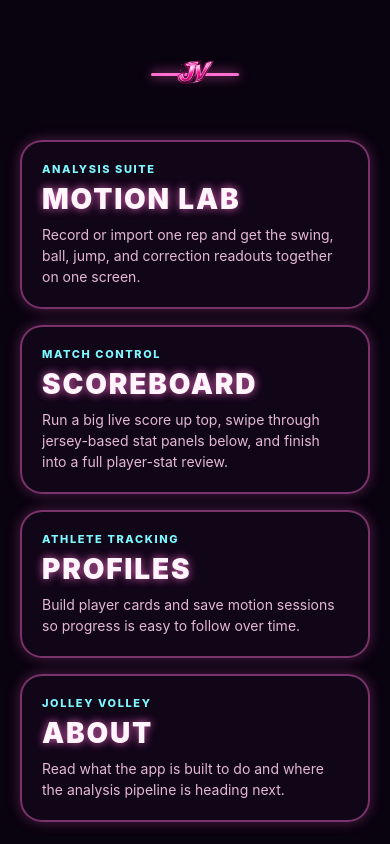
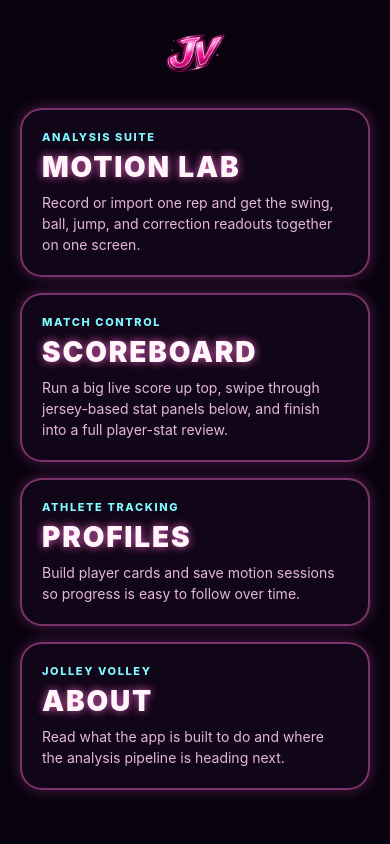
Before and after one commit to matthewelijahlogan/JolleyVolley, a React Native app: screen / in a window 390 px wide. Built offline with nearby package versions, Linux system fonts and the light colour scheme.

Commit message:
Tighten header spacing and enlarge logo

```diff
--- a/src/components/MenuHub.js
+++ b/src/components/MenuHub.js
@@ -93,7 +93,7 @@ const styles = StyleSheet.create({
   },
   content: {
     paddingHorizontal: spacing.lg,
-    paddingTop: spacing.xl,
+    paddingTop: spacing.sm,
     paddingBottom: spacing.xxl,
   },
   introCard: {
--- a/src/components/PageHeader.js
+++ b/src/components/PageHeader.js
@@ -1,6 +1,6 @@
 import {Image, Pressable, StyleSheet, View} from 'react-native';
 
-import {colors, spacing} from '../theme/theme';
+import {spacing} from '../theme/theme';
 
 const iconSource = require('../../assets/images/icon.png');
 
@@ -9,8 +9,7 @@ export function PageHeader({onHomePress}) {
 
   return (
     <View style={styles.header}>
-      <Pressable disabled={!canGoHome} onPress={onHomePress} style={styles.homeButton}>
-        <View pointerEvents="none" style={styles.iconLine} />
+      <Pressable disabled={!canGoHome} hitSlop={10} onPress={onHomePress} style={styles.homeButton}>
         <Image source={iconSource} resizeMode="contain" style={styles.icon} />
       </Pressable>
     </View>
@@ -20,35 +19,16 @@ export function PageHeader({onHomePress}) {
 const styles = StyleSheet.create({
   header: {
     alignItems: 'center',
-    marginBottom: spacing.lg,
+    marginBottom: spacing.xs,
   },
   homeButton: {
-    width: 92,
-    height: 92,
+    width: 120,
+    height: 88,
     alignItems: 'center',
     justifyContent: 'center',
   },
   icon: {
-    width: 64,
-    height: 64,
-    zIndex: 1,
-  },
-  iconLine: {
-    position: 'absolute',
-    left: 2,
-    right: 2,
-    top: '50%',
-    height: 3,
-    marginTop: -1.5,
-    borderRadius: 999,
-    backgroundColor: colors.primaryBright,
-    shadowColor: colors.primaryBright,
-    shadowOpacity: 0.95,
-    shadowRadius: 12,
-    shadowOffset: {
-      width: 0,
-      height: 0,
-    },
-    zIndex: 0,
+    width: 102,
+    height: 102,
   },
 });
--- a/src/screens/AboutScreen.js
+++ b/src/screens/AboutScreen.js
@@ -55,7 +55,7 @@ const styles = StyleSheet.create({
   },
   content: {
     padding: spacing.lg,
-    paddingTop: spacing.xl,
+    paddingTop: spacing.sm,
     paddingBottom: spacing.xxl,
   },
   heroCard: {
--- a/src/screens/BallSpeedScreen.js
+++ b/src/screens/BallSpeedScreen.js
@@ -125,7 +125,7 @@ const styles = StyleSheet.create({
   },
   content: {
     padding: spacing.lg,
-    paddingTop: spacing.xl,
+    paddingTop: spacing.sm,
     paddingBottom: spacing.xxl,
   },
   card: {
--- a/src/screens/CoachBoardScreen.js
+++ b/src/screens/CoachBoardScreen.js
@@ -346,7 +346,7 @@ const styles = StyleSheet.create({
   },
   content: {
     padding: spacing.lg,
-    paddingTop: spacing.xl,
+    paddingTop: spacing.sm,
     paddingBottom: spacing.xxl,
   },
   pressed: {
--- a/src/screens/FeedbackScreen.js
+++ b/src/screens/FeedbackScreen.js
@@ -81,7 +81,7 @@ const styles = StyleSheet.create({
   },
   content: {
     padding: spacing.lg,
-    paddingTop: spacing.xl,
+    paddingTop: spacing.sm,
     paddingBottom: spacing.xxl,
   },
   card: {
--- a/src/screens/MetricsScreen.js
+++ b/src/screens/MetricsScreen.js
@@ -90,7 +90,7 @@ const styles = StyleSheet.create({
   },
   content: {
     padding: spacing.lg,
-    paddingTop: spacing.xl,
+    paddingTop: spacing.sm,
     paddingBottom: spacing.xxl,
   },
   heroCard: {
--- a/src/screens/MotionLabScreen.js
+++ b/src/screens/MotionLabScreen.js
@@ -407,7 +407,7 @@ const styles = StyleSheet.create({
   },
   content: {
     paddingHorizontal: spacing.md,
-    paddingTop: spacing.xl,
+    paddingTop: spacing.sm,
     paddingBottom: spacing.xxl,
   },
   stageCard: {
--- a/src/screens/PlaybackScreen.js
+++ b/src/screens/PlaybackScreen.js
@@ -138,7 +138,7 @@ const styles = StyleSheet.create({
   },
   content: {
     padding: spacing.lg,
-    paddingTop: spacing.xl,
+    paddingTop: spacing.sm,
     paddingBottom: spacing.xxl,
   },
   card: {
--- a/src/screens/ProfilesScreen.js
+++ b/src/screens/ProfilesScreen.js
@@ -410,7 +410,7 @@ const styles = StyleSheet.create({
   },
   content: {
     padding: spacing.lg,
-    paddingTop: spacing.xl,
+    paddingTop: spacing.sm,
     paddingBottom: spacing.xxl,
   },
   heroCard: {
```
